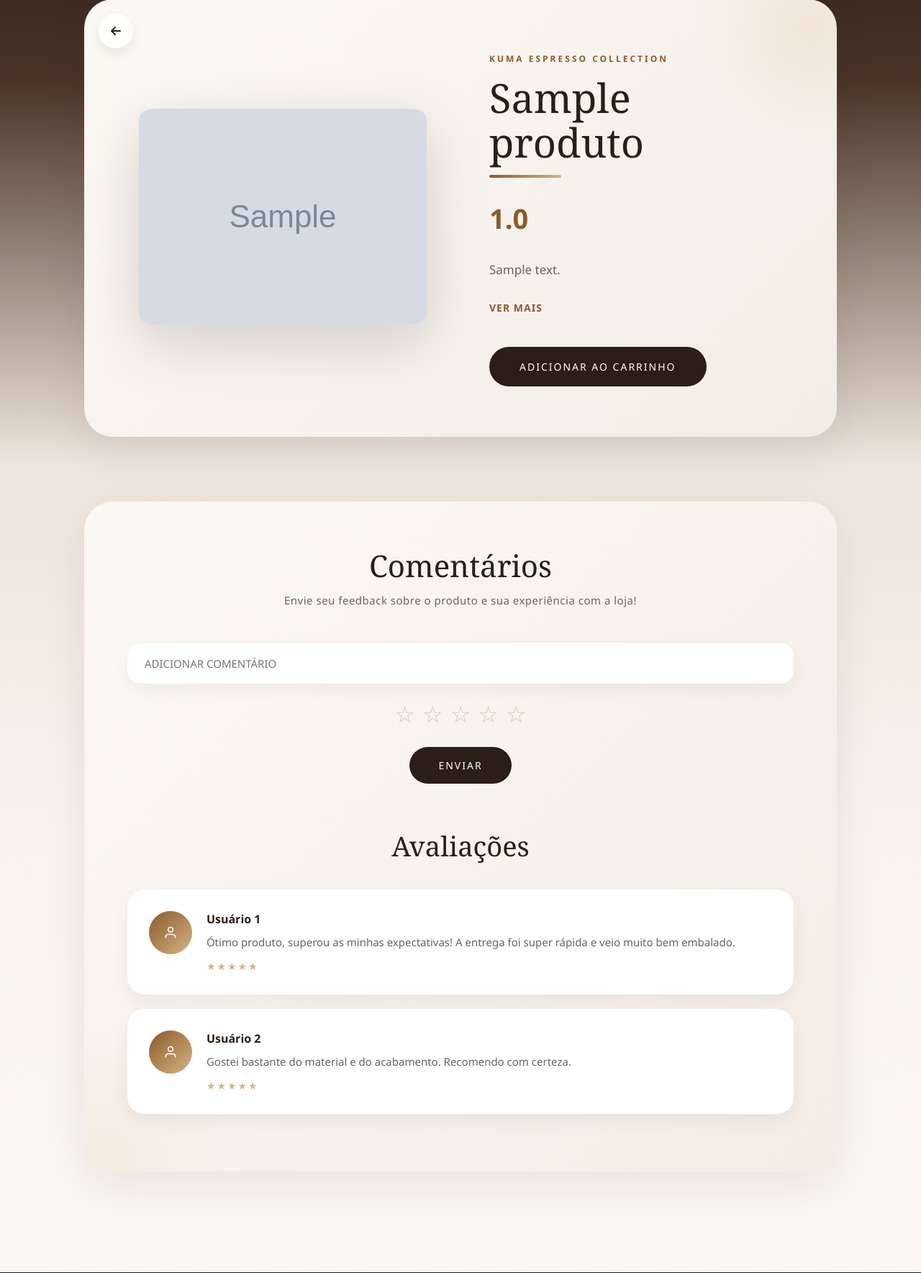
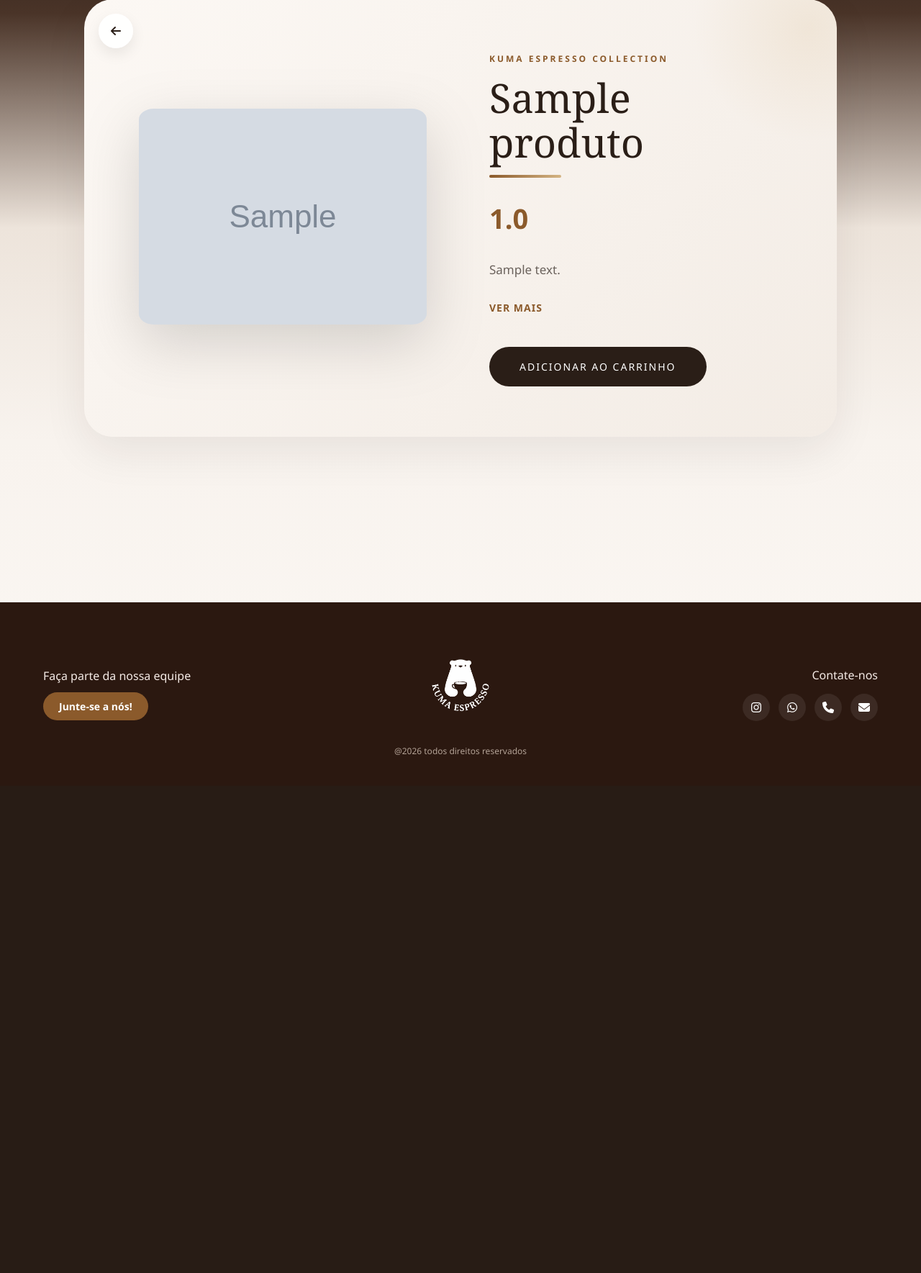
Before and after one commit to fernandagml/kuma-espresso-cafeteria, a Flask app: page /produto/1 in a window 1280 px wide. Shown: the part 101-1870 px from the top of the page at 72% size. After the commit the page ends 1150 px from the top, so only its background shows below. Run offline with Flask 3, Linux system fonts and the light colour scheme; tables that the repository leaves empty or names only in its code hold one stand-in row (values such as "Sample post"); grey boxes marked "Sample" are stand-in pictures.

Commit message:
Início do model e jinjas para os comentários -> fazer correção.

```diff
--- a/app.py
+++ b/app.py
@@ -3,6 +3,7 @@ from model.categorias import recuperar_categorias as rc
 from model.produtos import recuperar_produtos as rp, recuperar_produtos_por_categoria, recuperar_produto
 from model.usuarios import cadastrar, logar
 from model.filtros import recuperar_filtros, recuperar_filtros_por_categoria
+from model.comentarios import salvar_comentario, recuperar_comentarios
 
 app = Flask(__name__)
 app.secret_key = "cafeteria_kuma_espresso_chave"
@@ -22,7 +23,8 @@ def pagina_produtos(id_categoria):
 @app.route("/produto/<id_produto>")
 def pagina_produto(id_produto):
     produto = recuperar_produto(id_produto)
-    return render_template("produto_unico.html", produto = produto)
+    comentarios = recuperar_comentarios(id_produto)
+    return render_template("produto_unico.html", produto = produto, comentarios = comentarios)
 
 
 @app.route("/cadastro")
@@ -37,8 +39,9 @@ def cadastro_usuario():
     tel = request.form.get("tel")
     end = request.form.get("endereco")
     senha = request.form.get("senha")
+    user = request.form.get("user")
 
-    if cadastrar(nome, email_user, tel, end, senha):
+    if cadastrar(nome, email_user, tel, end, senha, user):
         return render_template("login.html")
     else:
         return redirect("/")
@@ -49,10 +52,10 @@ def autenticar():
 
 @app.route("/login/post", methods=["POST"])
 def logar_usuario():
-    email_user = request.form.get("email")
+    user = request.form.get("user")
     senha = request.form.get("senha")
 
-    usuario= logar(email_user, senha)
+    usuario= logar(user, senha)
 
     if usuario:
         session["usuario_logado"] = usuario
@@ -66,5 +69,16 @@ def sair():
     return redirect("/")
 
 
+@app.route("/comentario/post/<id_produto>", methods=["POST"])
+def comentar(id_produto):
+    comentario = request.form.get("comentario")
+    if "usuario_logado" in session:
+        usuario = session["usuario_logado"]["usuario"]
+    dados_json = request.get_json()
+    avaliacao = dados_json.get('avaliacao')
+    salvar_comentario(comentario, usuario, avaliacao, id_produto)
+    return redirect("/produto/<id_produto>")
+
+
 if __name__ == "__main__":
     app.run(debug=True)
--- /dev/null
+++ b/model/comentarios.py
@@ -0,0 +1,23 @@
+from database.conexao import conectar
+
+def salvar_comentario(comentario, usuario, avaliacao, id_produto):
+    try:
+        conexao, cursor = conectar()
+        cursor.execute("INSERT INTO tb_comentarios (comentario, usuario, avaliacao, id_produto) VALUES (%s, %s, %s, %s);", (comentario, usuario, avaliacao, id_produto))
+        conexao.commit()
+        conexao.close()
+
+    except Exception as erro:
+        print(erro)
+        return False
+
+def recuperar_comentarios(id_produto):
+    try:
+        conexao, cursor = conectar()
+        cursor.execute("SELECT * FROM tb_comentarios;")
+        comentarios = cursor.fetchall()
+        conexao.close()
+
+    except Exception as erro:
+        print(erro)
+        return False
--- a/templates/layout.html
+++ b/templates/layout.html
@@ -6,6 +6,8 @@
     <title>Kuma Espresso</title>
     <link rel="stylesheet" href="/static/styles/layout.css">
     <link rel="stylesheet" href="https://cdnjs.cloudflare.com/ajax/libs/font-awesome/6.4.0/css/all.min.css">
+
+    <script src="../static/js/comentario.js" defer></script>
 </head>
 <body>
 
--- a/templates/login.html
+++ b/templates/login.html
@@ -8,8 +8,8 @@
     <form action="/login/post" method="POST">
         <span><img src="../static/img/logo-kuma-preenchido.png" alt="Logo Kuma"></span>
         <div class="campos">
-            <label for="email">Email</label>
-            <input type="email" id="email" name="email" placeholder="Digite seu email aqui.">
+            <label for="user">Usuario</label>
+            <input type="user" id="user" name="user" placeholder="Digite seu nome de usuario aqui.">
 
             <label for="senha">Senha</label>
             <input type="password" id="senha" name="senha" placeholder="Digite sua senha aqui.">
--- a/templates/produto_unico.html
+++ b/templates/produto_unico.html
@@ -50,30 +50,35 @@
         </div>
         {% endif %}
     </section>
-
+    {% if session.get('usuario_logado') %}
     <section class="reviews-section">
 
-        <div class="add-comment-box">
+        <form action="/comentario/post/{{ produto.id_produto }}" class="add-comment-box">
             <div class="comment-input-row">
                 <div class="comentario-grid">
                     <h1>Comentários</h1>
                     <p>Envie seu feedback sobre o produto e sua experiência com a loja!</p>
                 </div>
-                <input type="text" placeholder="ADICIONAR COMENTÁRIO" class="input-comment">
+                <input type="text" placeholder="ADICIONAR COMENTÁRIO" class="input-comment" name="comentario" id="comentario">
                 <div class="star-rating-input">
-                    <span class="star-icon">☆</span>
-                    <span class="star-icon">☆</span>
-                    <span class="star-icon">☆</span>
-                    <span class="star-icon">☆</span>
-                    <span class="star-icon">☆</span>
+                    <input type="radio" value="1" id="star1" name="star">
+                    <label for="star1" class="star-icon">☆</label>
+                    <input type="radio" value="2" id="star2" name="star">
+                    <label for="star2" class="star-icon">☆</label>
+                    <input type="radio" value="3" id="star3" name="star">
+                    <label for="star3" class="star-icon">☆</label>
+                    <input type="radio" value="4" id="star4" name="star">
+                    <label for="star4" class="star-icon">☆</label>
+                    <input type="radio" value="5" id="star5" name="star">
+                    <label for="star5" class="star-icon">☆</label>
                 </div>
             </div>
-            <button class="btn-submit-comment">Enviar</button>
-        </div>
+            <button class="btn-submit-comment" type="submit" id="buttonAvaliacao">Enviar</button>
+        </form>
 
         <div class="reviews-list-container">
             <h2 class="reviews-title">Avaliações</h2>
-
+            {% if comentario in comentarios %}
             <div class="review-item">
                 <div class="user-avatar">
                     <svg width="20" height="20" viewBox="0 0 24 24" fill="none" stroke="currentColor" stroke-width="2">
@@ -82,26 +87,15 @@
                     </svg>
                 </div>
                 <div class="review-content">
-                    <div class="user-name">Usuário 1</div>
-                    <p class="user-comment-text">Ótimo produto, superou as minhas expectativas! A entrega foi super rápida e veio muito bem embalado.</p>
+                    <div class="user-name">{{ comentario.usuario }}</div>
+                    <p class="user-comment-text">{{ comentario.comentario }}</p>
+                    <span>{{ comentario.avaliacao }}☆</span>
                 </div>
             </div>
-
-            <div class="review-item">
-                <div class="user-avatar">
-                    <svg width="20" height="20" viewBox="0 0 24 24" fill="none" stroke="currentColor" stroke-width="2">
-                        <path d="M20 21v-2a4 4 0 0 0-4-4H8a4 4 0 0 0-4 4v2"></path>
-                        <circle cx="12" cy="7" r="4"></circle>
-                    </svg>
-                </div>
-                <div class="review-content">
-                    <div class="user-name">Usuário 2</div>
-                    <p class="user-comment-text">Gostei bastante do material e do acabamento. Recomendo com certeza.</p>
-                </div>
-            </div>
+            {% endif %}
         </div>
     </section>
-
+    {% endif %}
 </main>
 
 
```
Also changed, not shown: model/usuarios.py (+4 -4 lines), static/js/comentario.js (added, +32 -0 lines), templates/cadastro.html (+5 -2 lines).
